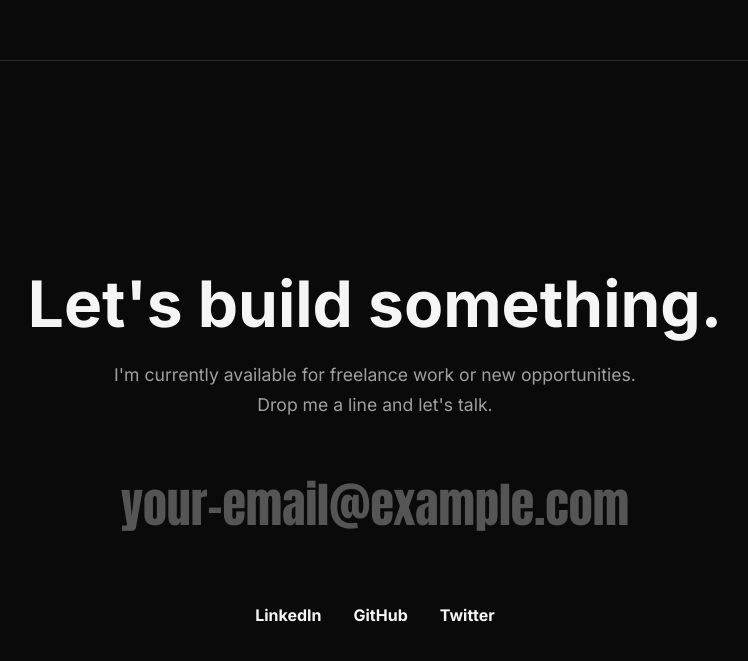
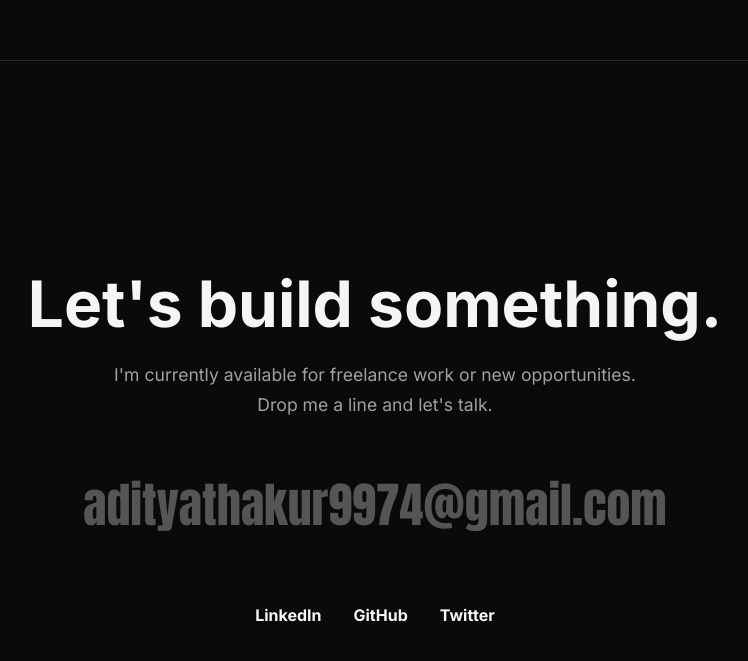
Before and after one commit to MaybeAditya/Aditya, a plain HTML site: page index.html in a window 1280 px wide. Shown: the part 3854-4515 px from the top of the page, without its empty margins (265-1013 px from the left). Drawn offline with nearby package versions, Linux system fonts and the light colour scheme.

Commit message:
Update index.html

```diff
--- a/index.html
+++ b/index.html
@@ -76,7 +76,7 @@
         <section class="footer-section" id="footer">
             <h2 class="fade-in">Let's build something.</h2>
             <p class="fade-in">I'm currently available for freelance work or new opportunities. <br> Drop me a line and let's talk.</p>
-            <a href="mailto:your-email@example.com" class="footer-cta fade-in">your-email@example.com</a>
+            <a href="mailto:your-email@example.com" class="footer-cta fade-in">adityathakur9974@gmail.com</a>
             <div class="footer-links fade-in">
                 <a href="#">LinkedIn</a>
                 <a href="#">GitHub</a>
```
